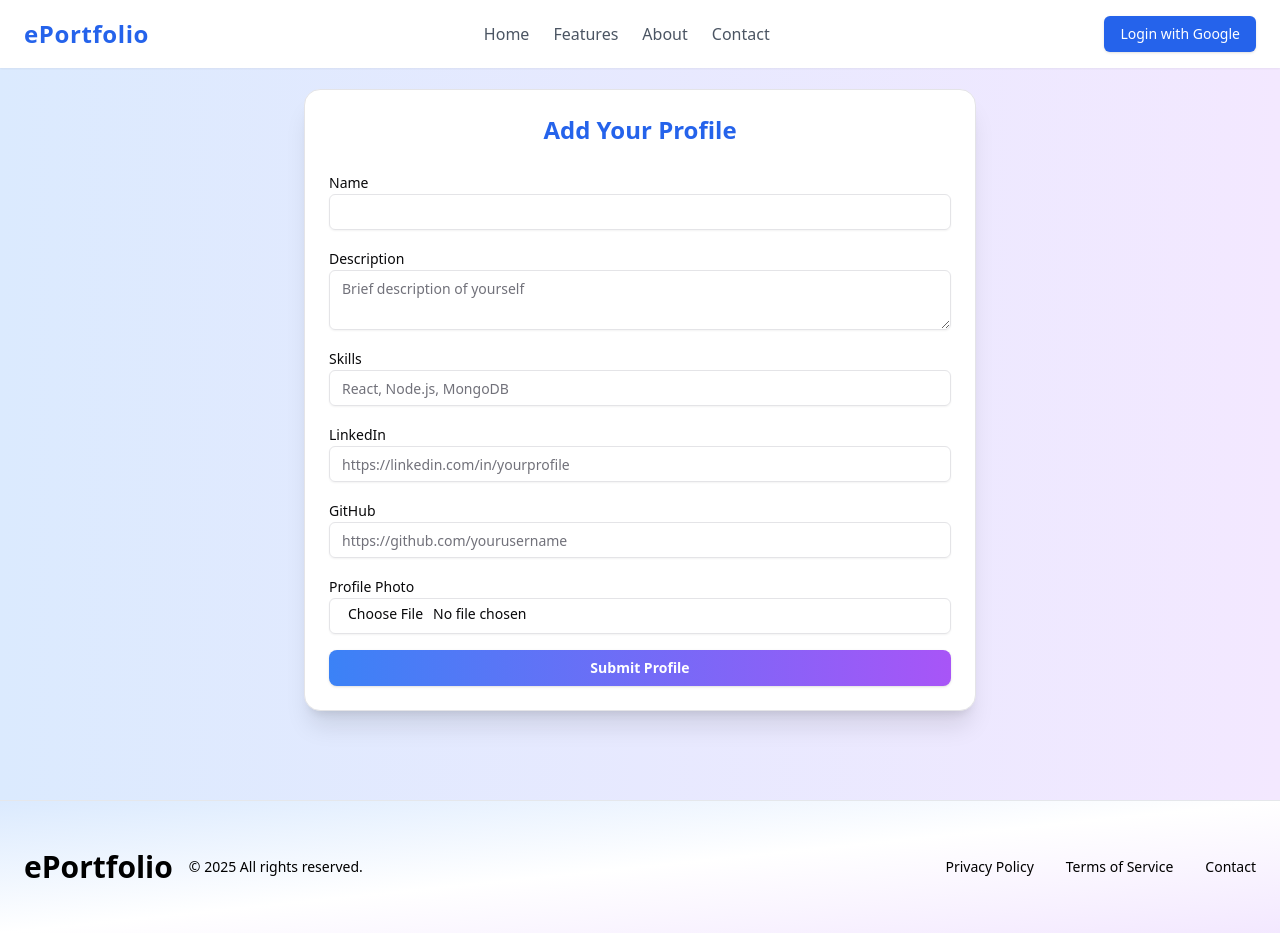
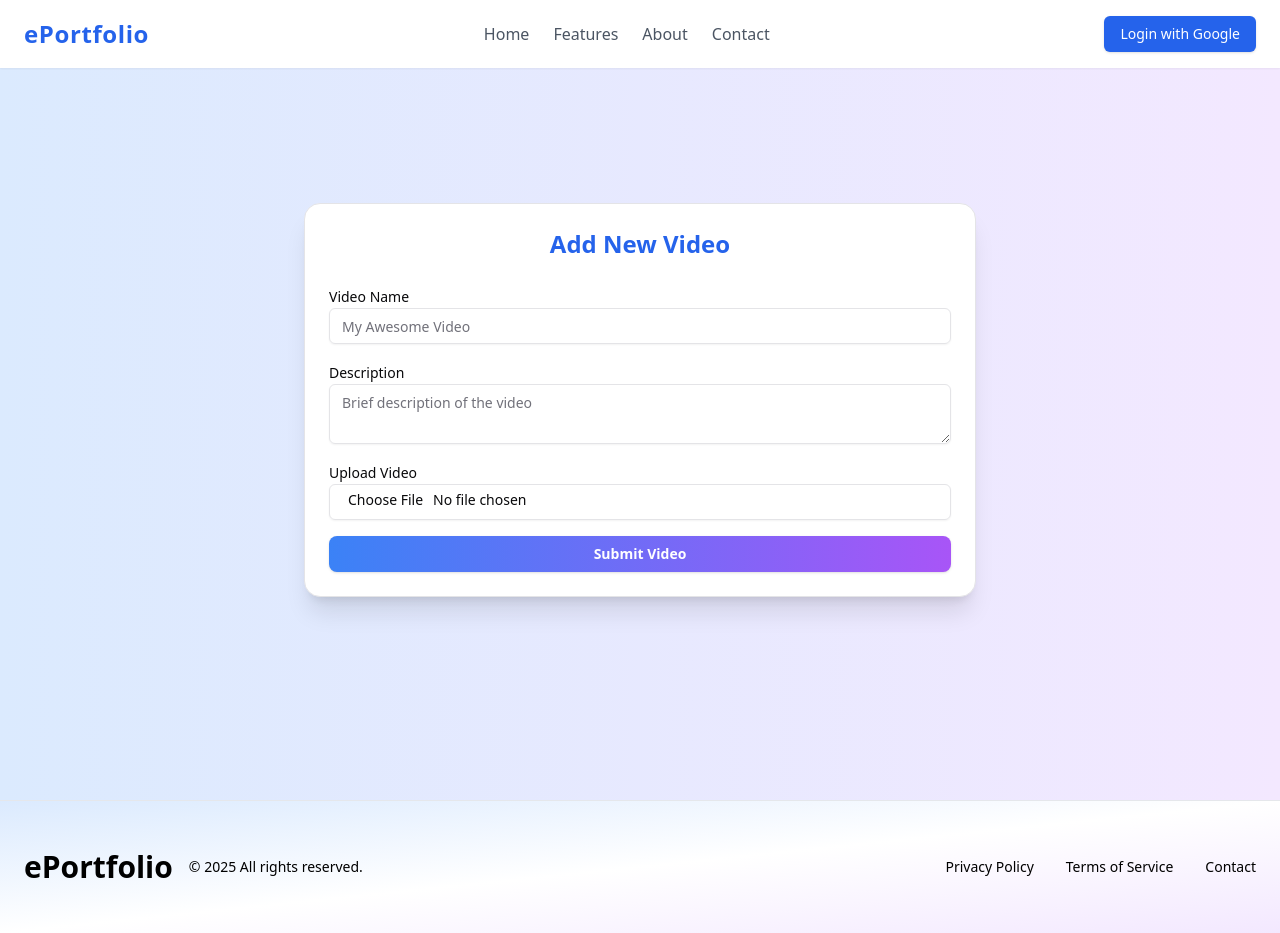
Before and after one commit to AdityaMittal333/ePortfolio-Builder, a React (Vite) app in the folder react-shadcn-tailwindcss-project-starter-file-v3/: page /1/profileForm in a window 1280 px wide. Built offline with nearby package versions, Linux system fonts and the light colour scheme; no server answers.

Commit message:
Update App.jsx

```diff
--- a/react-shadcn-tailwindcss-project-starter-file-v3/src/App.jsx
+++ b/react-shadcn-tailwindcss-project-starter-file-v3/src/App.jsx
@@ -58,7 +58,7 @@ function App() {
       <Header user={user} onLogin={handleLogin} onLogout={handleLogout} />
       <Routes>
         <Route path="/" element={<HomePage />} />
-        <Route path="/:ownerId/profileForm" element={<ProfileForm />} />
+        <Route path="/:ownerId/profileForm" element={<VideoForm />} />
         <Route path="/:ownerId/profile" element={<Profile />} />
         <Route path="/:ownerId/profile/edit" element={<EditProfileForm />} />
 
```
